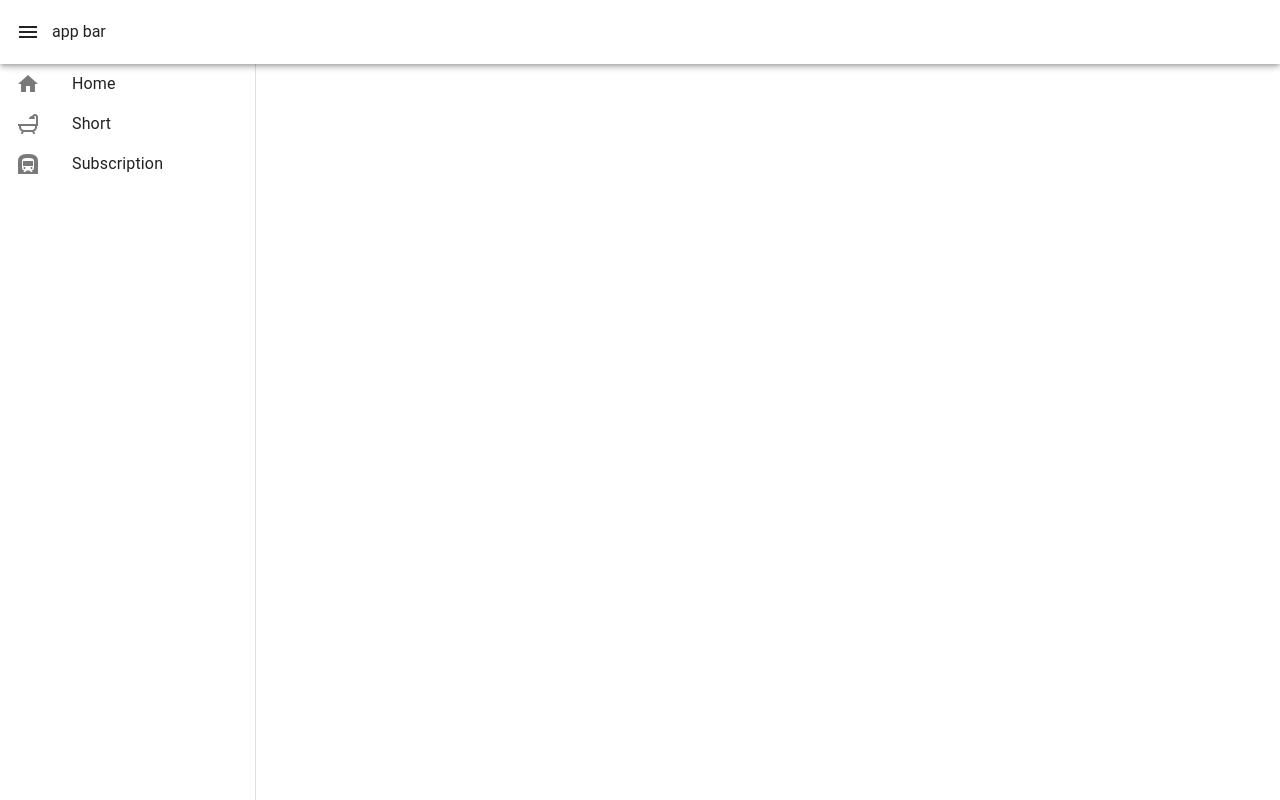
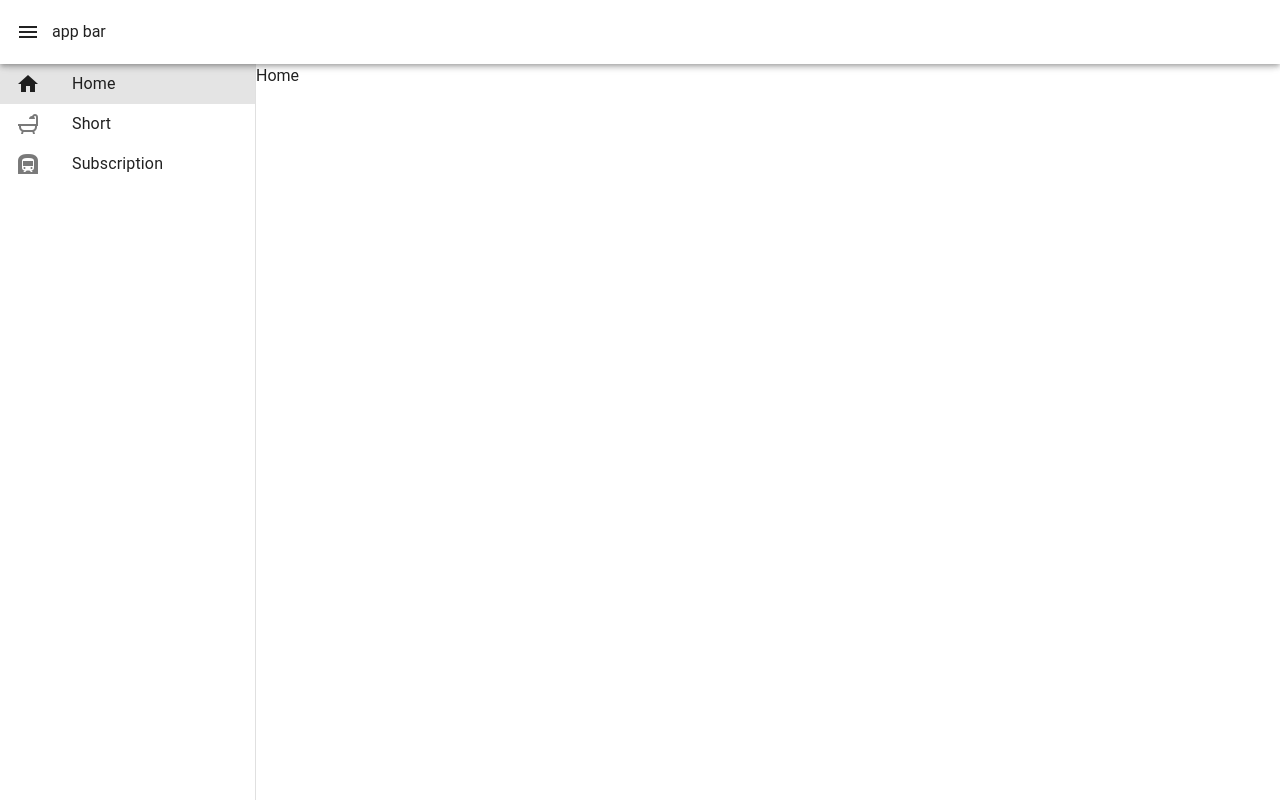
Before and after one commit to seiyaKM/youtube-like, a Vue app: page / in a window 1280 px wide. Built offline with nearby package versions, Linux system fonts and the light colour scheme.

Commit message:
fix routing

```diff
--- a/src/layouts/MainLayout.vue
+++ b/src/layouts/MainLayout.vue
@@ -10,9 +10,9 @@ const drawer = ref(true);
     <span>app bar</span>
   </v-app-bar>
   <v-navigation-drawer v-model="drawer">
-    <v-list-item link title="Home" prepend-icon="mdi-home" to="home"></v-list-item>
-    <v-list-item link title="Short" prepend-icon="mdi-shower" to="short"></v-list-item>
-    <v-list-item link title="Subscription" prepend-icon="mdi-subway" to="subscription"></v-list-item>
+    <v-list-item link title="Home" prepend-icon="mdi-home" :to="{ name: 'home' }"></v-list-item>
+    <v-list-item link title="Short" prepend-icon="mdi-shower" :to="{ name: 'short' }"></v-list-item>
+    <v-list-item link title="Subscription" prepend-icon="mdi-subway" :to="{ name: 'subscription' }"></v-list-item>
   </v-navigation-drawer>
   <v-main><router-view></router-view> </v-main>
 </template>
--- a/src/router/index.ts
+++ b/src/router/index.ts
@@ -7,14 +7,18 @@ const routes: RouteRecordRaw[] = [
     children: [
       {
         path: 'home',
+        alias: '',
+        name: 'home',
         component: import('@/pages/Home.vue'),
       },
       {
         path: 'short',
+        name: 'short',
         component: import('@/pages/Short.vue'),
       },
       {
         path: 'subscription',
+        name: 'subscription',
         component: import('@/pages/Subscription.vue'),
       },
     ],
```
